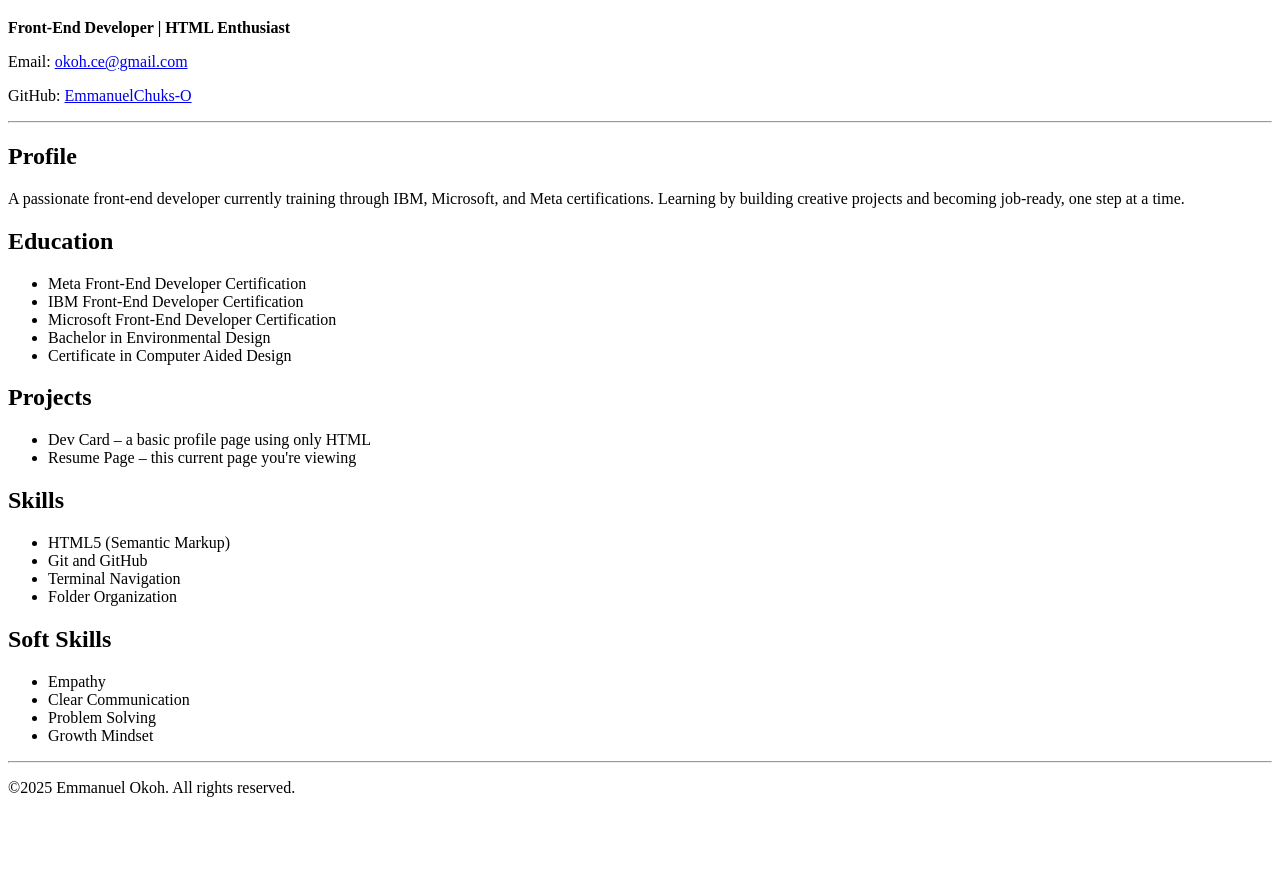
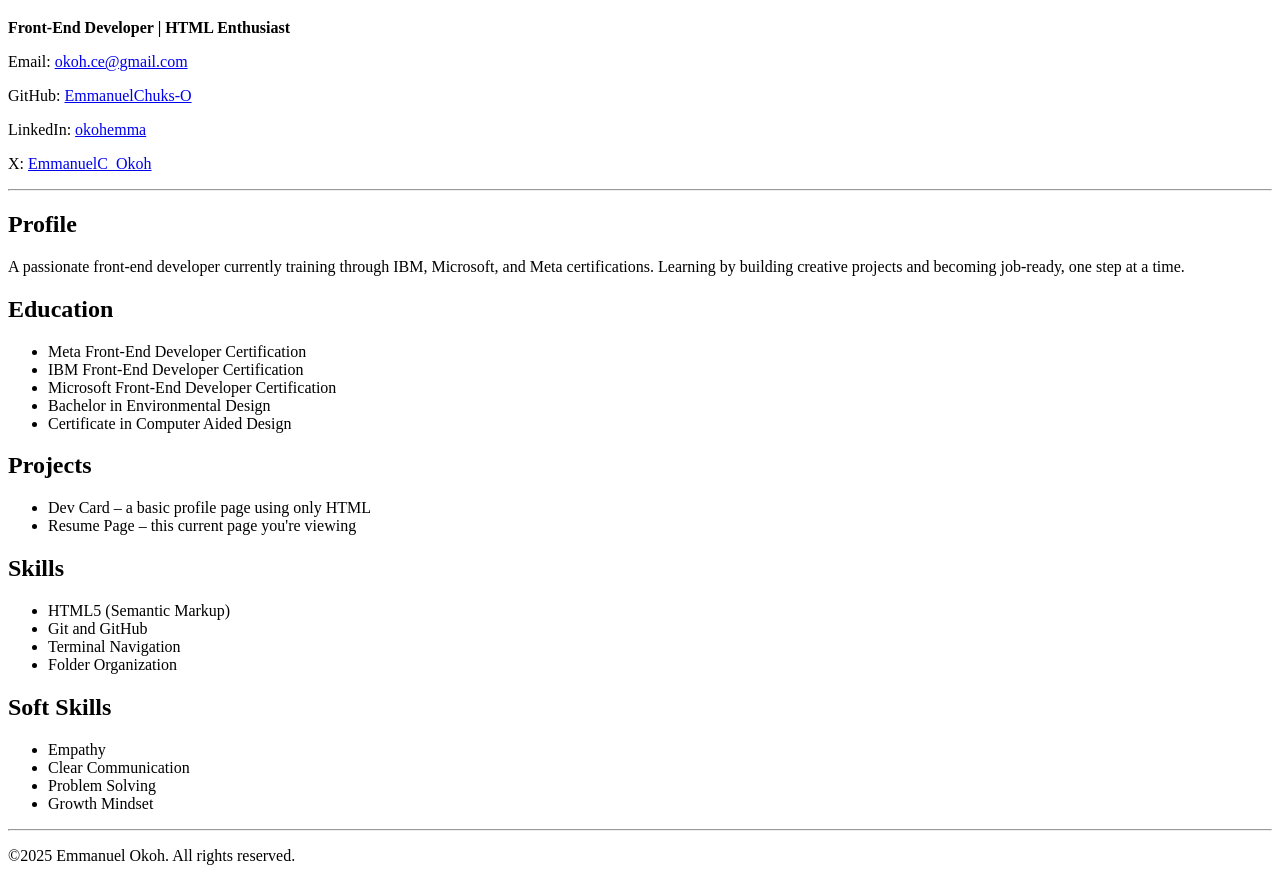
Before and after one commit to EmmanuelChuks-O/FrontEnd-HTML-Only, a plain HTML site: page resume-page/index.html in a window 1280 px wide. Shown: the part 61-942 px from the top of the page. Before the commit the page ends 874 px from the top, so only its background shows below. Drawn offline with Linux system fonts and the light colour scheme.

Commit message:
Cleaned up old html-only structure and synced correct folders

```diff
--- a/html-only/resume-page/index.html
+++ b/resume-page/index.html
@@ -11,6 +11,8 @@
         <p><strong>Front-End Developer | HTML Enthusiast</strong></p>
         <p>Email: <a href="mailto:okoh.ce@gmail.com">okoh.ce@gmail.com</a></p>
         <p>GitHub: <a href="https://github.com/EmmanuelChuks-O" target="_blank">EmmanuelChuks-O</a></p>
+        <p> LinkedIn: <a href="https://www.linkedin.com/in/okohemma/" target="_blank">okohemma</a></p>
+        <p>X: <a href="https://x.com/EmmanuelC_Okoh" target="_blank">EmmanuelC_Okoh</a></p>
         <hr>
     </header>
     <main>
```
Also changed, not shown: portfolio-landing-page/index.html (renamed from html-only/portfolio-landing-page/index.html, +1 -0 lines), architecture-page/index.html (renamed from html-only/architecture-page/index.html), contact-form/index.html (renamed from html-only/contact-form/index.html), dev-card/index.html (renamed from html-only/dev-card/index.html), 10 other files.
